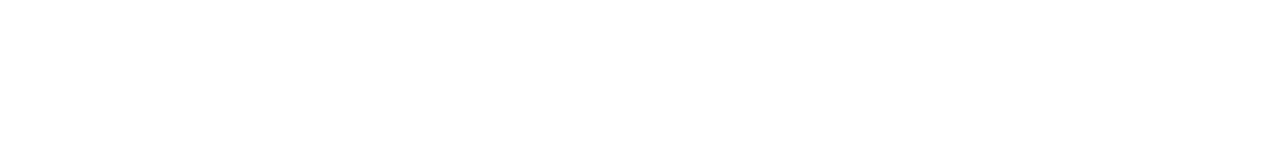
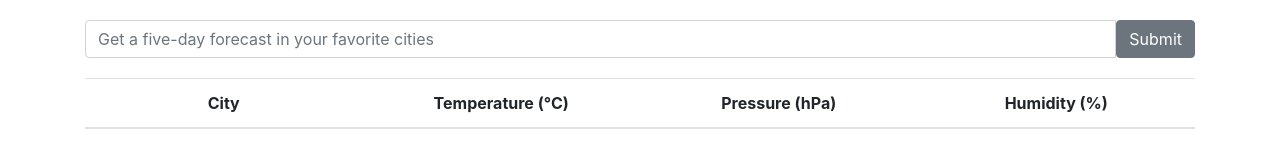
Before and after one commit to Lehakos/react-weather-app, a website: page index.html in a window 1280 px wide. Drawn offline with nearby package versions, Linux system fonts and the light colour scheme; some packages are replaced by stand-ins of ours; the site is published under a folder, as on GitHub Pages, so addresses that start at the root find nothing.

Commit message:
edit paths

```diff
--- a/index.html
+++ b/index.html
@@ -2,11 +2,11 @@
 <html>
   <head>
     <link rel="stylesheet" href="https://cdn.rawgit.com/twbs/bootstrap/v4-dev/dist/css/bootstrap.css">
-    <link rel="stylesheet" href="/style/style.css">
+    <link rel="stylesheet" href="style/style.css">
     <script src="https://maps.googleapis.com/maps/api/js"></script>
   </head>
   <body>
     <div class="container"></div>
   </body>
-  <script src="/bundle.js"></script>
+  <script src="bundle.js"></script>
 </html>
```
